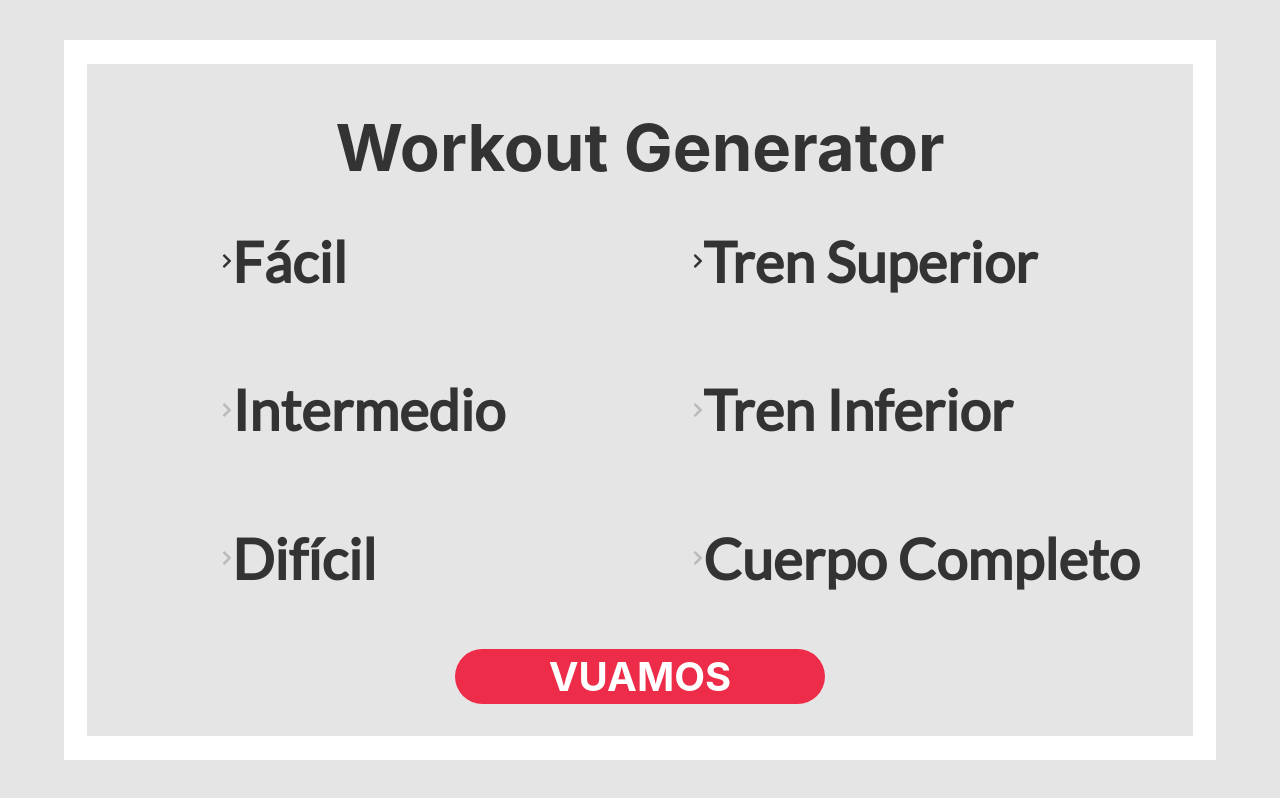
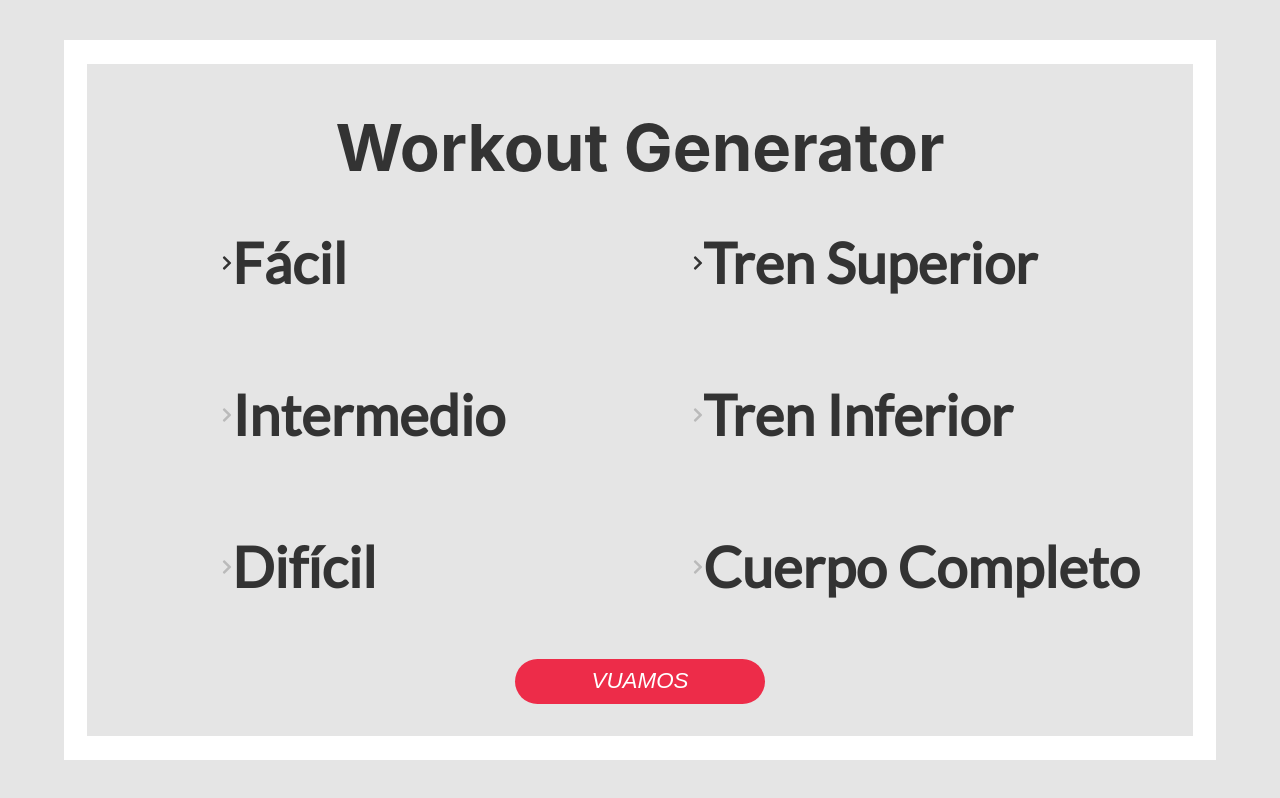
Before and after one commit to BigDog1400/workout-generator, a Next.js app: page / in a window 1280 px wide. Built offline with nearby package versions, Linux system fonts and the light colour scheme.

Commit message:
feat: Cambia elemento que genera CTA para empezar rutina

```diff
--- a/pages/index.js
+++ b/pages/index.js
@@ -58,11 +58,12 @@ export default function Home() {
                 <SelectorTypeRoutine></SelectorTypeRoutine>
               </div>
             </div>
-            <div className={styles.StartButton}>
-              <h2 onClick={startRoutine}>
-                <span>VUAMOS</span>
-              </h2>
-            </div>
+            <button
+              onClick={startRoutine}
+              className={`btn btn-primary ${styles.StartButton}`}
+            >
+              VUAMOS
+            </button>
           </div>
         ) : (
           <div className={styles.VisualizerRoutine}>
--- a/pages/index.module.scss
+++ b/pages/index.module.scss
@@ -50,23 +50,19 @@
 .StartButton {
   margin: 1rem auto 2rem;
   background-color: rgb(237, 44, 73);
-  width: 100%;
   min-width: 250px;
   max-width: 370px;
   border-radius: 20rem;
-  h2 {
-    transition: all 0.2s;
-
-    margin: 0.2rem;
-    &:hover {
-      transform: scale(1.1, 1.1);
-    }
-  }
-  h2 span {
-    color: white;
-    cursor: pointer;
-    font-size: clamp(1rem, 1.1867rem + 3.6145vw, 2.5rem);
-    padding: 20px;
+  padding: 0.6rem;
+  transition: all 0.2s;
+  cursor: pointer;
+  border: 0px;
+  color: white;
+  font-weight: 500;
+  font-style: italic;
+  font-size: clamp(1rem, 1.1867rem + 3.6145vw, 1.4rem);
+  &:hover {
+    transform: scale(1.1, 1.1);
   }
 }
 
```
